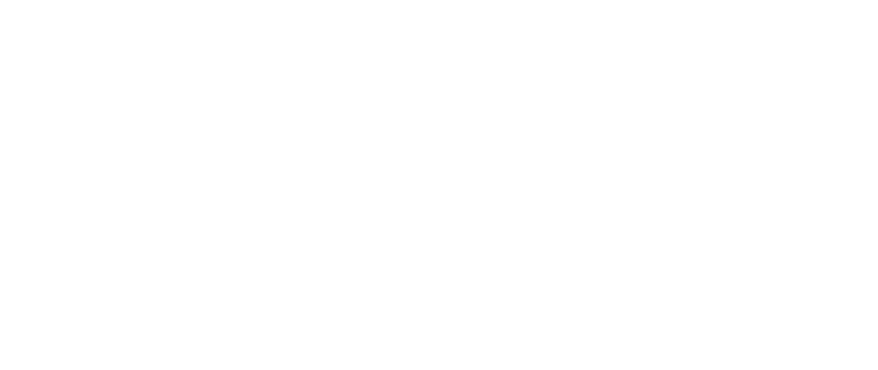
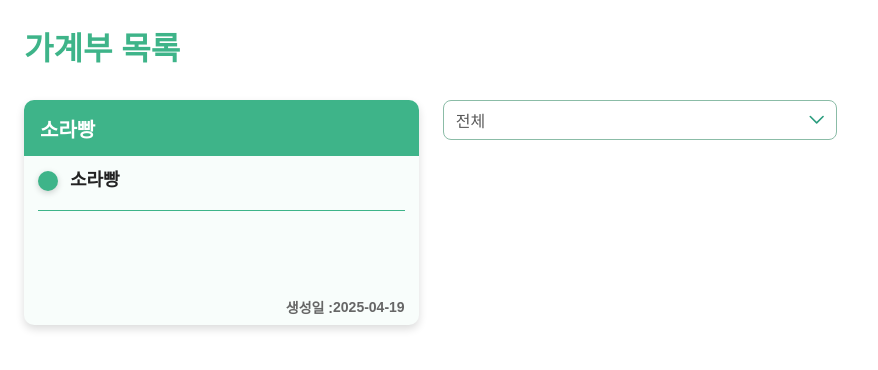
Before and after one commit to hsrmoa/cshmint, a React (Vite) app in the folder frontend/: page /mypage in a window 1280 px wide. Before the commit this address had no page. Shown: the top 370 px of the page, without its empty margins (0-878 px from the left). Built offline with nearby package versions, Linux system fonts and the light colour scheme.

Commit message:
가계부목록
가계부목록

```diff
--- /dev/null
+++ b/frontend/src/pages/mypage/MYpage.tsx
@@ -0,0 +1,105 @@
+/* import Button from '@/components/common/button';
+import ButtonWrap from '@/components/common/buttonWrap';
+import FormCard from '@/components/common/formCard/FormCard';
+import Input from '@/components/common/input/Input';
+import InputWrap from '@/components/common/inputWrap/InputWrap';
+import ProfileImgUpload from '@/components/common/prifileImgUpload/ProfileImgUpload';
+import LedgerListLayout from '@/components/layouts/ledgerList/LedgerListLayout.tsx'; */
+
+/**
+ * 로그인 > 마이페이지 수정 layout
+ */
+
+/* function MYPAGE() {
+  return (
+    <LedgerListLayout
+        title="내 정보 설정"
+        searchSort={<ButtonWrap>
+              <Button variant="success"
+              OnClick={() => {alert("저장되었습니다.");}}
+              >저장</Button>
+            </ButtonWrap>}
+    >
+    <FormCard>
+          <ProfileImgUpload></ProfileImgUpload>
+           <InputWrap
+            label="이메일"
+            isFullWidth={true}
+          >
+         <Input
+              type="text"
+              inputId="email"
+              placeholder="이메일주소를 입력해주세요."
+            />
+          </InputWrap>
+           <InputWrap
+            label="비밀번호"
+            isFullWidth={true}
+          >
+            <Input
+              type="password"
+              inputId="pwd"
+              placeholder="비밀번호를 입력해주세요."
+            />
+          </InputWrap>
+          <InputWrap
+            label="비밀번호"
+            isFullWidth={true}
+          >
+            <Input
+              type="password"
+              inputId="pwdChk"
+              placeholder="비밀번호 확인을 입력해주세요."
+            />
+          </InputWrap>
+          <InputWrap
+            label="이름"
+            isFullWidth={true}
+          >
+            <Input
+              type="text"
+              inputId="name"
+              placeholder="이름을 입력해주세요."
+            />
+          </InputWrap>
+    </FormCard>
+    </LedgerListLayout>
+  )
+}
+
+export default MYPAGE;
+ */
+
+
+
+
+
+
+
+
+import LedgerCard from '@/components/common/ledger/ledgerCard/LedgerCard';
+import LedgerCardContent from '@/components/common/ledger/ledgerCardContent/LedgerCardContent';
+import SelectBox from '@/components/common/selectBox';
+import LedgerListLayout from '@/components/layouts/ledgerList/LedgerListLayout.tsx';
+
+/**
+ * 가계부목록 화면
+ */
+
+function MYPAGE() {
+    return (
+  <LedgerListLayout
+      title="가계부 목록"
+      bodyType="cardList"
+    >
+    <LedgerCard
+        title = "소라빵"
+    >
+        <LedgerCardContent owner="소라빵" createAt="2025-04-19"/>
+    </LedgerCard>
+    <SelectBox options={[{value: '', label:'전체'}, {value: '1', label:'1'}]}/>
+
+  </LedgerListLayout>
+    )
+}
+export default MYPAGE;
--- a/frontend/src/routes/modules/cmm.routes.tsx
+++ b/frontend/src/routes/modules/cmm.routes.tsx
@@ -4,6 +4,7 @@
 import Guide from '@/pages/guide/Guide.tsx';
 import MainPage from '@/pages/common/main/MainPage.tsx';
 import RootRedirect from "@/routes/RootRedirect.tsx";
+import MYPAGE from "@/pages/mypage/MYPAGE.tsx";
 
 /**
  * 공통 URL ROUTER
@@ -28,5 +29,9 @@
     path: '/main'
   , element: <MainPage />
   , auth: true
-  }
+  }, {
+    path: '/mypage'
+  , element: <MYPAGE />
+  , auth: false
+  },
 ];
--- a/frontend/vite.config.ts
+++ b/frontend/vite.config.ts
@@ -6,8 +6,12 @@
 export default defineConfig({
   plugins: [react()],
   server: {
+    host : true,
     port: 3000,
     strictPort: true,
+    watch: {
+      usePolling: true,
+    }
   },
   build: {
     outDir: '../src/main/resources/static',
```
